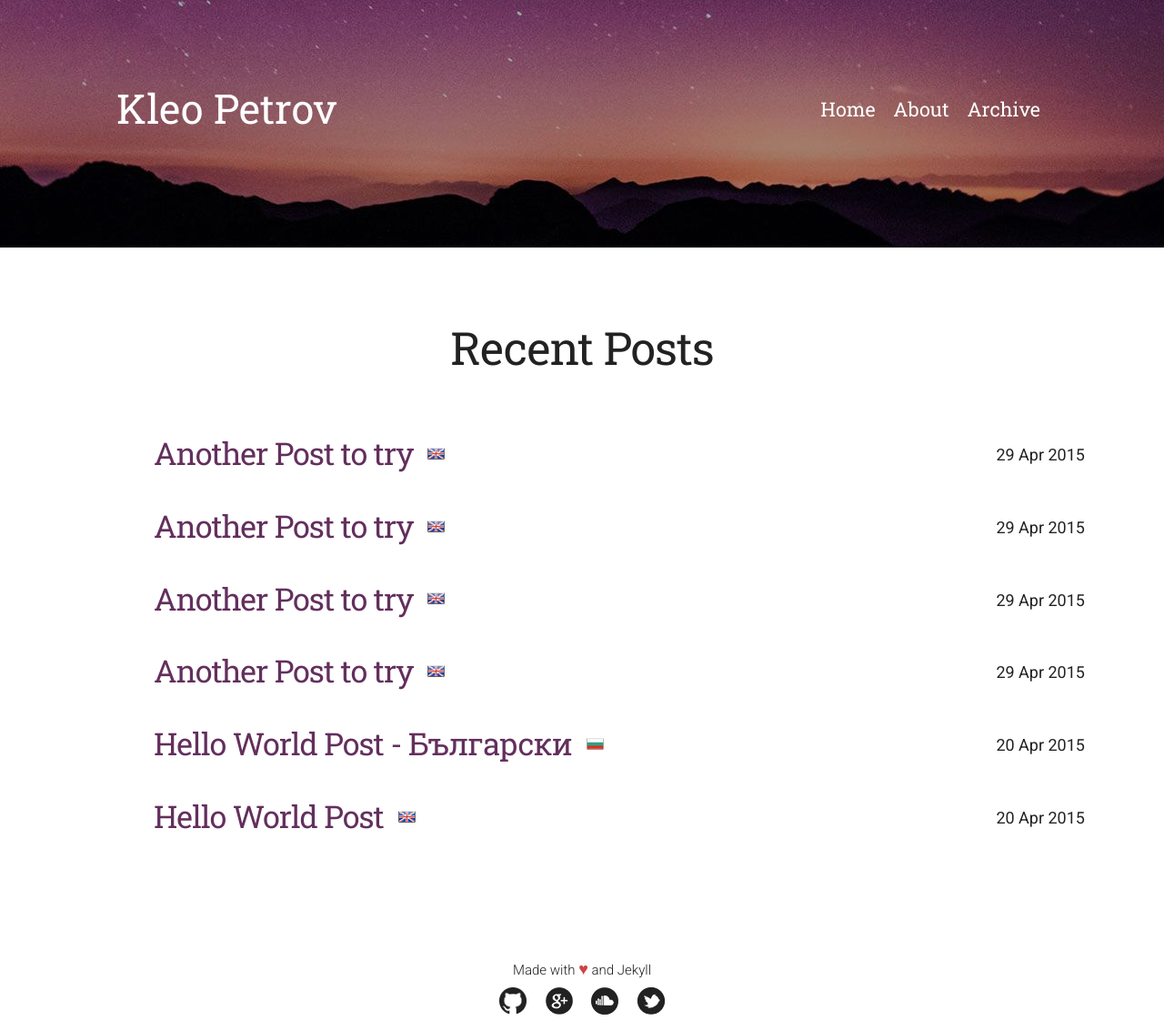
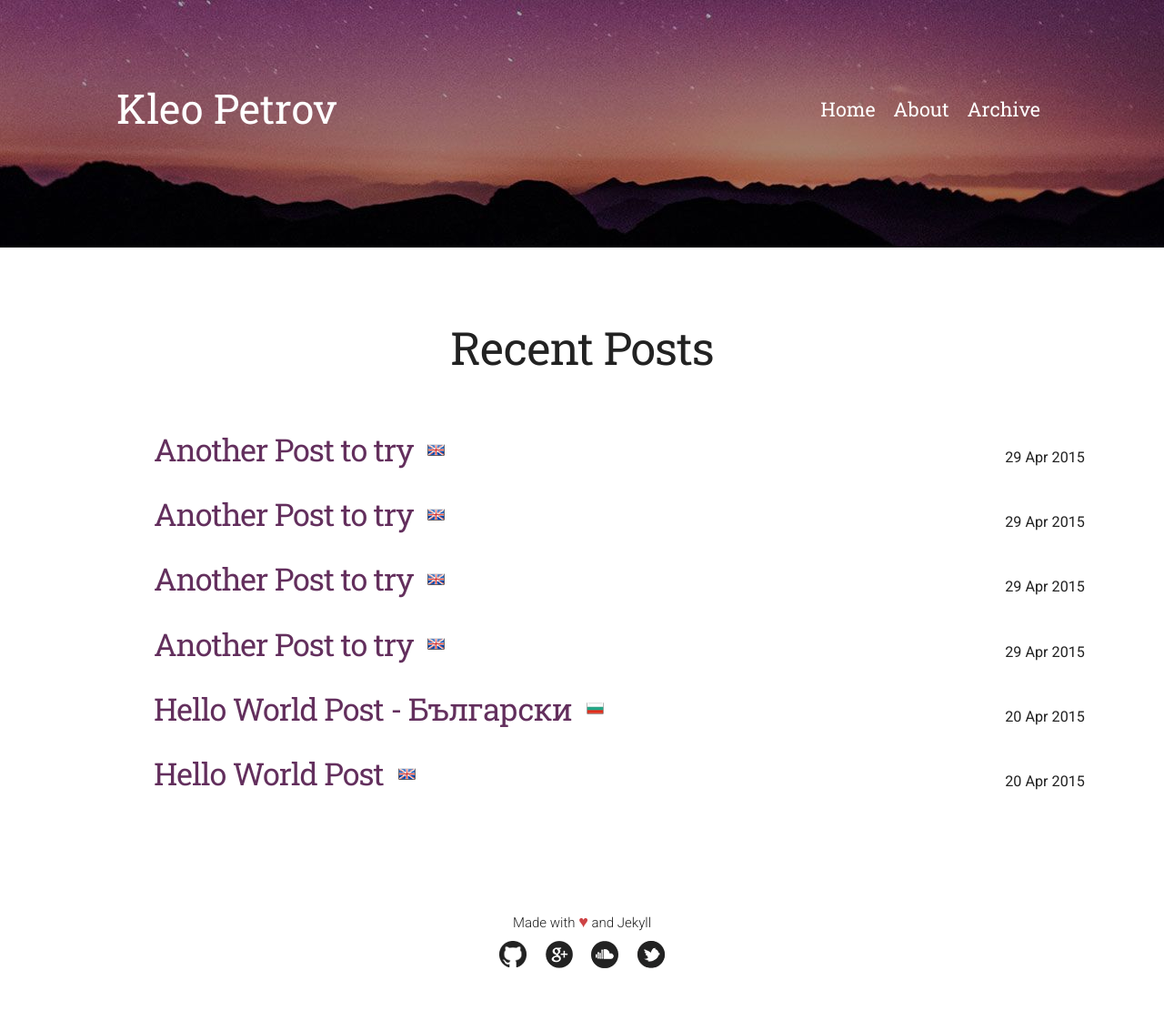
Before and after one commit to KleoPetroff/kleopetroff.github.io, a Jekyll site: the page built from index.html, in a window 1280 px wide. Shown: the whole page at 91% size. Built offline with Jekyll 4.4.1, drawn with Linux system fonts in a browser that asks for light colours; after the commit the page ends 1082 px from its top, so only the background shows below that.

Commit message:
Additional position and font-size change
Changed date font size and lower distance between posts

```diff
--- a/css/custom.css
+++ b/css/custom.css
@@ -141,6 +141,7 @@ nav { float: right }
     text-decoration: none;
     padding-right: 35px;
     color: #632F5D;
+    line-height: 1;
 }
 
 .en:hover,
@@ -157,8 +158,8 @@ nav { float: right }
 
 .date {
     float: right;
-    margin-top: 9px;
-    font-size: 1em;
+    margin-top: 13px;
+    font-size: .9em;
 }
 
 .heading {
```
Also changed, not shown: assets/css/styles.min.css, 1 other file.
